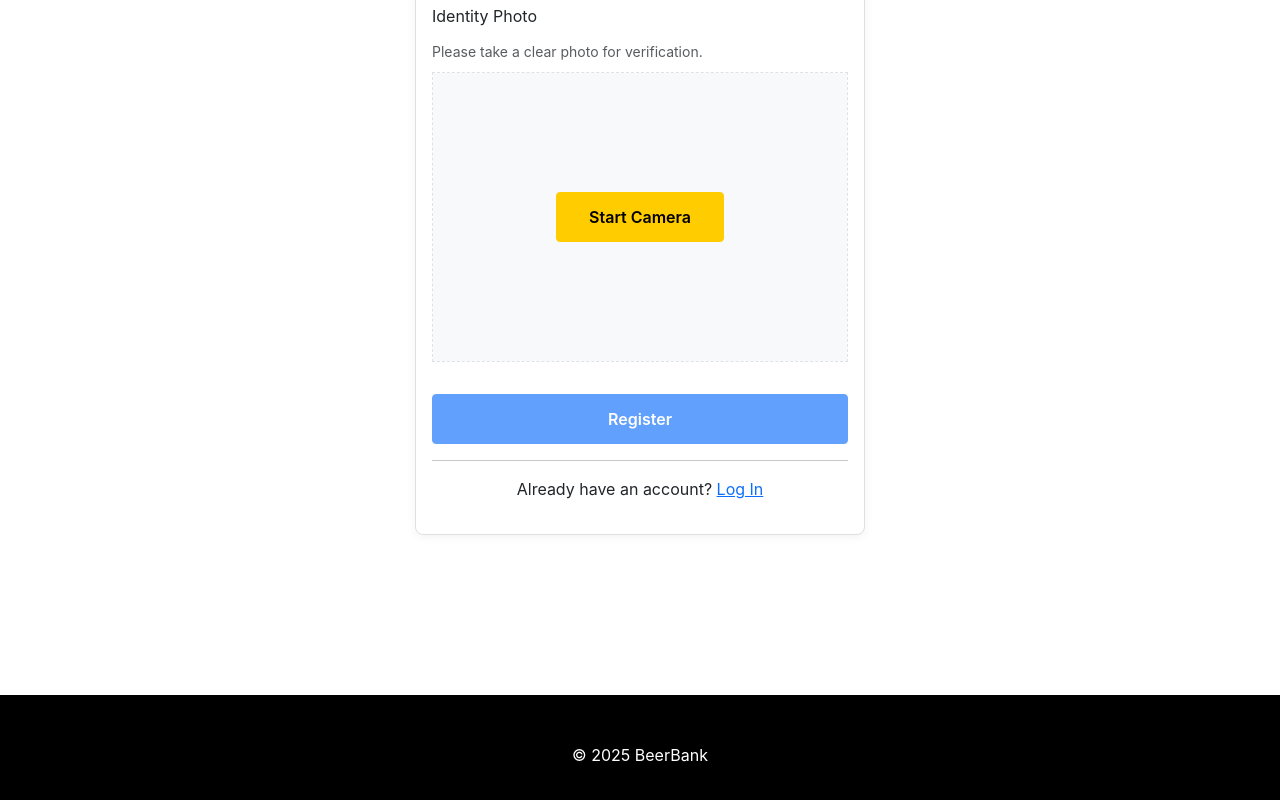
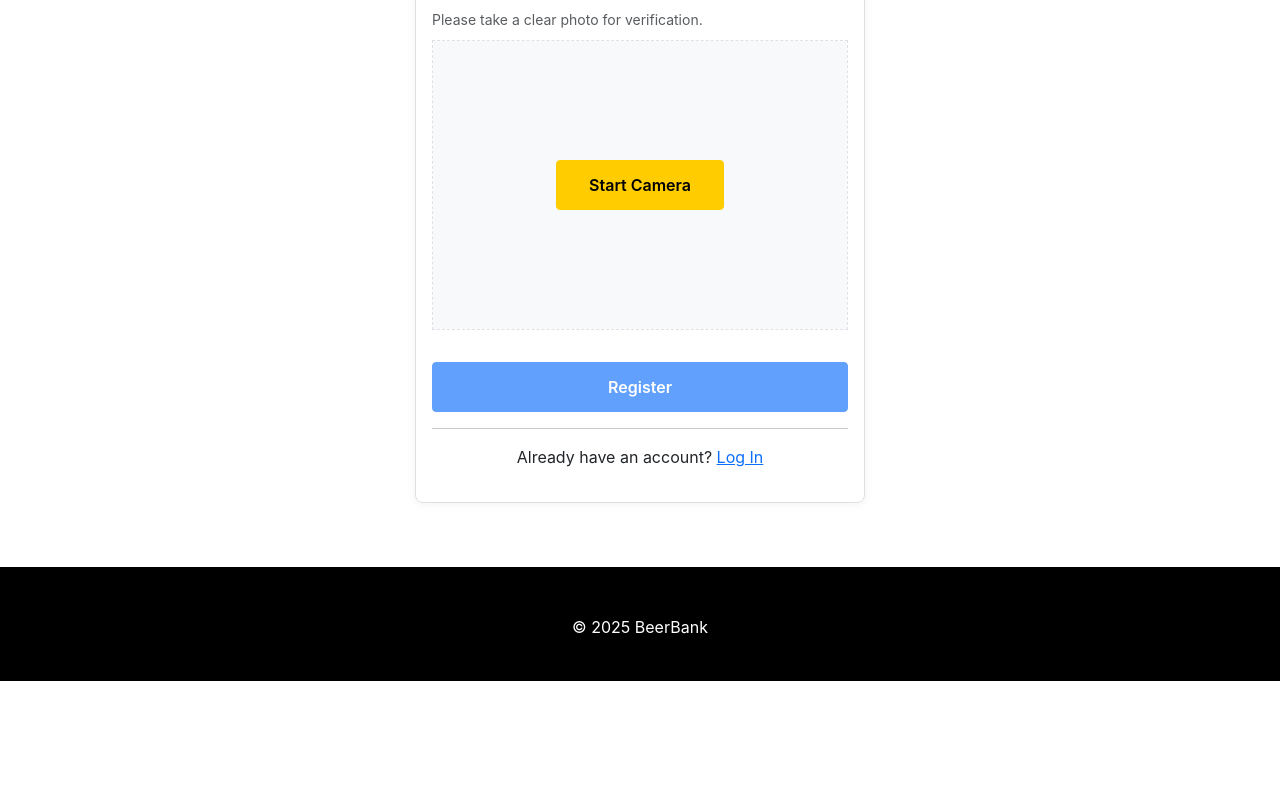
Before and after one commit to hubertszczecinski/BeerOverflow, a Vue app in the folder frontend/: page /register in a window 1280 px wide. Shown: the part 840-1640 px from the top of the page. After the commit the page ends 1521 px from the top, so only its background shows below. Built offline with nearby package versions, Linux system fonts and the light colour scheme; what vue-ellipse-progress would draw is missing.

Commit message:
fixing up home view

```diff
--- a/frontend/src/assets/main.css
+++ b/frontend/src/assets/main.css
@@ -207,10 +207,6 @@ body {
 
 /* Hero Section */
 .hero-banner {
-    background-image: url('@/assets/hero-bg.png');
-    background-repeat: no-repeat;
-    background-position: center;
-    background-size: cover;
     padding: 4rem 0;
     margin-bottom: 3rem;
     text-align: center;
@@ -249,7 +245,7 @@ body {
     background-color: var(--secondary-color);
     color: var(--white);
     padding: 3rem 0 1.5rem;
-    margin-top: 4rem;
+    /*margin-top: 4rem; */
 }
 
 .footer h5 {
@@ -297,10 +293,5 @@ body {
 
 .main-content {
     min-height: calc(100vh - 300px);
-    padding: 2rem 0;
+    /*padding: 2rem 0; */
 }
-
-.main-content {
-    min-height: calc(100vh - 300px);
-    padding: 2rem 0;
-}
--- a/frontend/src/views/HomeView.vue
+++ b/frontend/src/views/HomeView.vue
@@ -1,9 +1,6 @@
 <template>
-  <div class="background-div">
+  <div class="hero-section">
     <div class="hero-banner">
-    <!-- Background div -->
-
-
       <div class="container">
         <h1 ref="typewriterHeader" class="typewriter-header">The Bank by Your Side</h1>
         <p class="subtitle">Modern banking solutions for you</p>
@@ -23,8 +20,6 @@
           </router-link>
         </template>
       </div>
-
-
     </div>
   </div>
   <VoiceNavBox />
@@ -113,6 +108,15 @@ onBeforeUnmount(() => {
 </script>
 
 <style scoped>
+
+.hero-section {
+  height: 100vh;
+  background-image: url('@/assets/hero-bg.png');
+  background-repeat: no-repeat;
+  background-position: center;
+  background-size: cover;
+}
+
 .hero-banner {
   position: relative;
   min-height: 100vh; /* Ensure it stretches at least to viewport height */
```
Also changed, not shown: frontend/src/views/DashboardView.vue (line endings or trailing spaces). Lines whose indentation alone changed are shown as unchanged.
